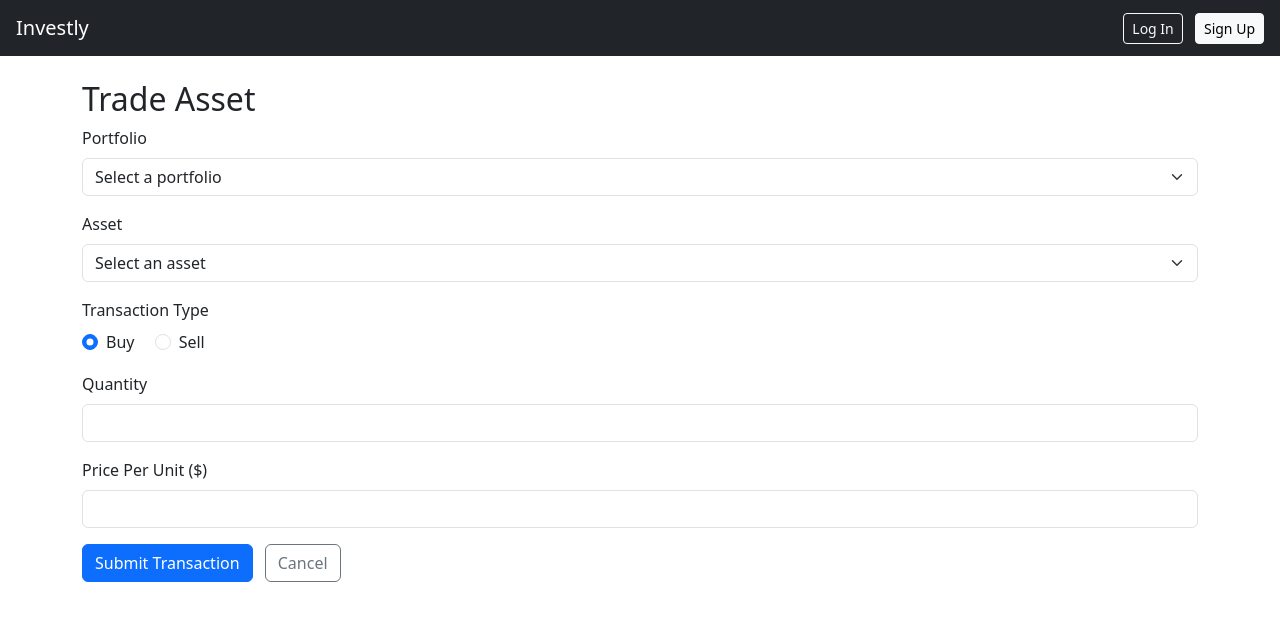
After one commit to dsze247/Investly, a Flask app: template templates/assetaction.html in a window 1280 px wide. The commit adds this page. Shown: the top 621 px of the page. Run offline with Flask 3, Linux system fonts and the light colour scheme; the template is opened without the code that fills it, so the values that code supplies are empty.

Commit message:
Implement signup, buy/sell trade form, and fix auth/dashboard bugs
- Wire signup route to actually call create_user() in the database
- Fix login crash on bad credentials, show error message instead
- Add get_holding_quantity() to validate sell quantity before transacting
- Implement /assetaction route with buy/sell form, portfolio/asset dropdowns, and sell-over-limit validation
- Fix .env loading path in db.py so credentials load correctly from project root
- Fix dashboard crash when user has no portfolios or watchlists
- Add Trade button to portfolio details page
- Add error banners to login and signup templates

Co-Authored-By: Claude Sonnet 4.6 <noreply@anthropic.com>

```diff
--- a/app.py
+++ b/app.py
@@ -2,6 +2,7 @@ from flask import Flask, render_template, request, redirect, session
 import hashlib
 import os
 from dotenv import load_dotenv
+load_dotenv()
 from backend.db import *
 
 secretkey = os.getenv("FLASK_SECRET_KEY")
@@ -29,8 +30,8 @@ def app_login():
         return render_template("login.html")
     else:
         result = get_user_by_login(request.form["email"], hashlib.sha256(request.form["password"].encode()).hexdigest())
-        print(request.form["email"])
-        print(hashlib.sha256(request.form["password"].encode()).hexdigest()) # change later, insecure
+        if result == -1:
+            return render_template("login.html", error="Invalid email or password.")
         session["user_id"] = result[0]
         session["first_name"] = result[1]
         session["last_name"] = result[2]
@@ -43,9 +44,10 @@ def app_signup():
     if request.method == 'GET':
         return render_template("signup.html")
     else:
-        print(request.form["email"])
-        print(hashlib.sha256(request.form["password"].encode()).hexdigest()) # change later, insecure
-        print(f"first name: {request.form['first_name']}, last name: {request.form['last_name']}")
+        hashed = hashlib.sha256(request.form["password"].encode()).hexdigest()
+        result = create_user(request.form["email"], request.form["first_name"], request.form["last_name"], hashed)
+        if result == -1:
+            return render_template("signup.html", error="An account with that email already exists.")
         return redirect("/login")
 
 # dashboard - screen 1
@@ -54,6 +56,10 @@ def app_dashboard():
     if "user_id" in session:
         portfolios = get_user_portfolios(session["user_id"])
         watchlists = get_user_watchlists(session["user_id"])
+        if portfolios == -1:
+            portfolios = []
+        if watchlists == -1:
+            watchlists = []
         return render_template("dashboard.html", portfolios=portfolios, watchlists=watchlists)
     else:
         return redirect("/login")
@@ -102,10 +108,45 @@ def app_watchlist_details(watchlist_id):
     else:
         return redirect("/login")
 
-# asset action form, buy sell etc - screen 3
-@app.route("/assetaction")
+# buy/sell trade form - screen 3
+@app.route("/assetaction", methods=["GET", "POST"])
 def app_assetaction():
-    return "<p> asset action form. should facilitate buying and selling.</p>"
+    if "user_id" not in session:
+        return redirect("/login")
+    portfolios = get_user_portfolios(session["user_id"])
+    if portfolios == -1:
+        portfolios = []
+    assets = get_all_assets()
+    if assets == -1:
+        assets = []
+    if request.method == "GET":
+        preselected = request.args.get("portfolio_id", "")
+        return render_template("assetaction.html", portfolios=portfolios, assets=assets, preselected=preselected)
+    # POST
+    portfolio_id = request.form.get("portfolio_id")
+    asset_id = request.form.get("asset_id")
+    transaction_type = request.form.get("transaction_type")
+    quantity = request.form.get("quantity")
+    price = request.form.get("price")
+    preselected = portfolio_id or ""
+    if not all([portfolio_id, asset_id, transaction_type, quantity, price]):
+        return render_template("assetaction.html", portfolios=portfolios, assets=assets, preselected=preselected, error="All fields are required.")
+    try:
+        quantity = float(quantity)
+        price = float(price)
+    except ValueError:
+        return render_template("assetaction.html", portfolios=portfolios, assets=assets, preselected=preselected, error="Invalid quantity or price.")
+    if quantity <= 0 or price <= 0:
+        return render_template("assetaction.html", portfolios=portfolios, assets=assets, preselected=preselected, error="Quantity and price must be greater than 0.")
+    if transaction_type == "Sell":
+        current_qty = get_holding_quantity(int(portfolio_id), int(asset_id))
+        if quantity > current_qty:
+            return render_template("assetaction.html", portfolios=portfolios, assets=assets, preselected=preselected,
+                                   error=f"Cannot sell {quantity} — you only hold {current_qty}.")
+    result = add_transaction(int(portfolio_id), int(asset_id), transaction_type, quantity, price)
+    if result == -1:
+        return render_template("assetaction.html", portfolios=portfolios, assets=assets, preselected=preselected, error="Transaction failed. Please try again.")
+    return redirect(f"/portfoliodetails/{portfolio_id}")
 
 # portfolio/watchlist action form, create portfolio/watchlist etc
 @app.route("/listaction")
--- /dev/null
+++ b/templates/assetaction.html
@@ -0,0 +1,58 @@
+{% extends "base.html" %}
+
+{% block content %}
+<h2>Trade Asset</h2>
+
+{% if error %}
+<div class="alert alert-danger">{{ error }}</div>
+{% endif %}
+
+<form method="POST" action="/assetaction">
+    <div class="mb-3">
+        <label class="form-label">Portfolio</label>
+        <select name="portfolio_id" class="form-select" required>
+            <option value="">Select a portfolio</option>
+            {% for p in portfolios %}
+            <option value="{{ p[4] }}" {% if preselected == p[4]|string %}selected{% endif %}>{{ p[0] }}</option>
+            {% endfor %}
+        </select>
+    </div>
+
+    <div class="mb-3">
+        <label class="form-label">Asset</label>
+        <select name="asset_id" class="form-select" required>
+            <option value="">Select an asset</option>
+            {% for a in assets %}
+            <option value="{{ a[0] }}">{{ a[1] }} — {{ a[2] }} ({{ a[3] }})</option>
+            {% endfor %}
+        </select>
+    </div>
+
+    <div class="mb-3">
+        <label class="form-label">Transaction Type</label>
+        <div>
+            <div class="form-check form-check-inline">
+                <input class="form-check-input" type="radio" name="transaction_type" value="Buy" id="typeBuy" checked>
+                <label class="form-check-label" for="typeBuy">Buy</label>
+            </div>
+            <div class="form-check form-check-inline">
+                <input class="form-check-input" type="radio" name="transaction_type" value="Sell" id="typeSell">
+                <label class="form-check-label" for="typeSell">Sell</label>
+            </div>
+        </div>
+    </div>
+
+    <div class="mb-3">
+        <label class="form-label">Quantity</label>
+        <input type="number" name="quantity" class="form-control" step="0.01" min="0.01" required>
+    </div>
+
+    <div class="mb-3">
+        <label class="form-label">Price Per Unit ($)</label>
+        <input type="number" name="price" class="form-control" step="0.01" min="0.01" required>
+    </div>
+
+    <button type="submit" class="btn btn-primary">Submit Transaction</button>
+    <a href="/dashboard" class="btn btn-outline-secondary ms-2">Cancel</a>
+</form>
+{% endblock %}
--- a/templates/login.html
+++ b/templates/login.html
@@ -2,6 +2,9 @@
 
 {% block content %}
 <h2>Log In</h2>
+{% if error %}
+<div class="alert alert-danger">{{ error }}</div>
+{% endif %}
 <form method="POST" action="/login">
     <div class="mb-3">
         <label class="form-label">Email</label>
--- a/templates/portfoliodetails.html
+++ b/templates/portfoliodetails.html
@@ -4,6 +4,7 @@
 <h2>{{ info[0] }}</h2>
 <p>Risk Profile: {{ info[1] }}</p>
 
+<a href="/assetaction?portfolio_id={{ portfolio_id }}" class="btn btn-success btn-sm">Trade</a>
 <a href="/portfoliodetails/{{ portfolio_id }}/edit" class="btn btn-secondary btn-sm">Edit</a>
 <a href="/portfoliodetails/{{ portfolio_id }}/delete" class="btn btn-danger btn-sm" onclick="return confirm('Are you sure?')">Delete</a>
 
--- a/templates/signup.html
+++ b/templates/signup.html
@@ -2,6 +2,9 @@
 
 {% block content %}
 <h2>Sign Up</h2>
+{% if error %}
+<div class="alert alert-danger">{{ error }}</div>
+{% endif %}
 <form method="POST" action="/signup">
     <div class="mb-3">
         <label class="form-label">First Name</label>
```
Also changed, not shown: backend/db.py (+13 -1 lines).
